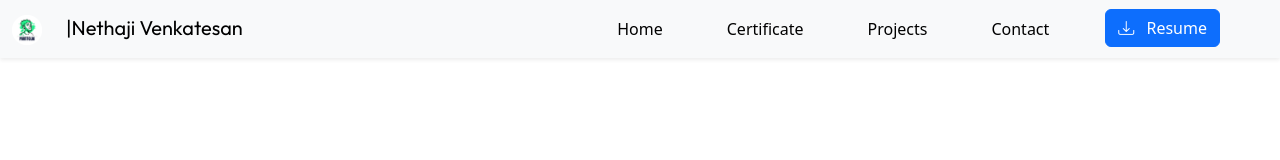
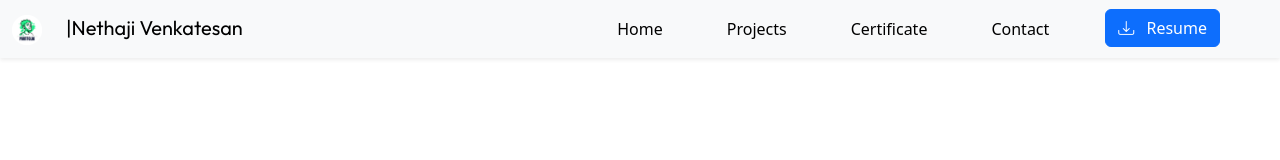
Before and after one commit to Nethaji7586/Portfolio, a React (Vite) app: page / in a window 1280 px wide. Shown: the top 160 px of the page. Built offline with nearby package versions, Linux system fonts and the light colour scheme; a web font is replaced by a local one.

Commit message:
Update Navbar.jsx

```diff
--- a/src/components/Navbar.jsx
+++ b/src/components/Navbar.jsx
@@ -32,10 +32,10 @@ function Navbar() {
                 <a className="nav-link ired" href="#home">Home</a>
               </li>
               <li className="nav-item me-5">
-                <a className="nav-link ired" href="#certificates">Certificate</a>
+                <a className="nav-link ired" href="#projects">Projects</a>
               </li>
               <li className="nav-item me-5">
-                <a className="nav-link ired" href="#projects">Projects</a>
+                <a className="nav-link ired" href="#certificates">Certificate</a>
               </li>
               <li className="nav-item me-5">
                 <a className="nav-link ired" href="#contact">Contact</a>
```
